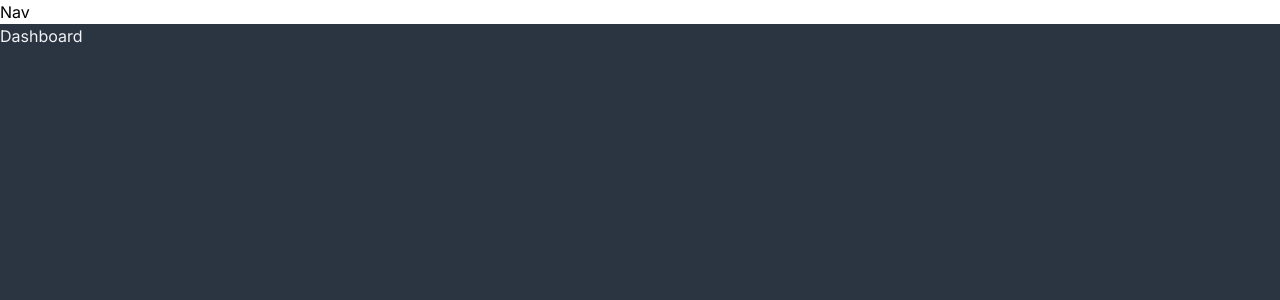
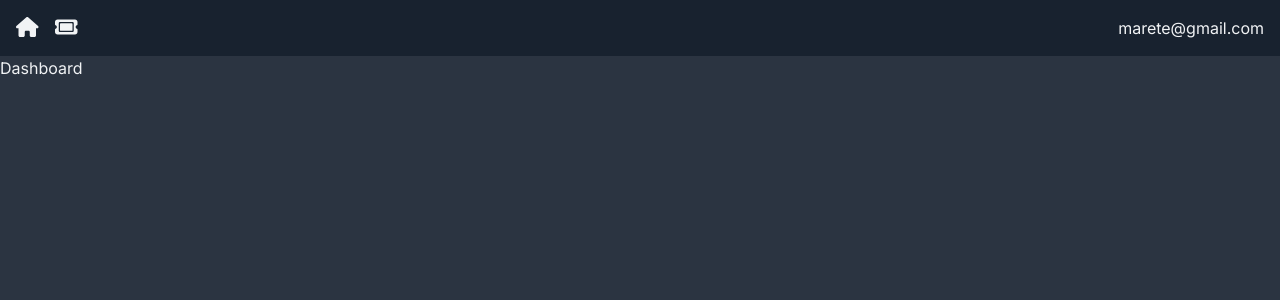
Before and after one commit to brianmarete/Ticketo, a Next.js app: page / in a window 1280 px wide. Shown: the top 300 px of the page. Built offline with nearby package versions, Linux system fonts and the light colour scheme.

Commit message:
nav component

```diff
--- a/app/(components)/Nav.jsx
+++ b/app/(components)/Nav.jsx
@@ -1,7 +1,23 @@
-import React from "react";
+import { faHome, faTicket } from "@fortawesome/free-solid-svg-icons";
+import { FontAwesomeIcon } from "@fortawesome/react-fontawesome";
+import Link from "next/link";
 
 const Nav = () => {
-  return <div>Nav</div>;
+  return (
+    <nav className="flex justify-between bg-nav p-4">
+      <div className="flex items-center space-x-4">
+        <Link href="/">
+          <FontAwesomeIcon icon={faHome} className="icon" />
+        </Link>
+        <Link href="/TicketPage/new">
+          <FontAwesomeIcon icon={faTicket} className="icon" />
+        </Link>
+      </div>
+      <div>
+        <p className="text-default-text">marete@gmail.com</p>
+      </div>
+    </nav>
+  );
 };
 
 export default Nav;
--- a/app/globals.css
+++ b/app/globals.css
@@ -1,3 +1,12 @@
 @tailwind base;
 @tailwind components;
 @tailwind utilities;
+
+@layer components {
+  .icon {
+    @apply text-default-text text-xl;
+  }
+  .btn {
+    @apply hover:no-underline bg-blue-accent hover:bg-blue-accent-hover tracking-wider w-full text-center text-nav font-bold cursor-pointer uppercase px-4 py-2 rounded-md transition-colors block;
+  }
+}
```
